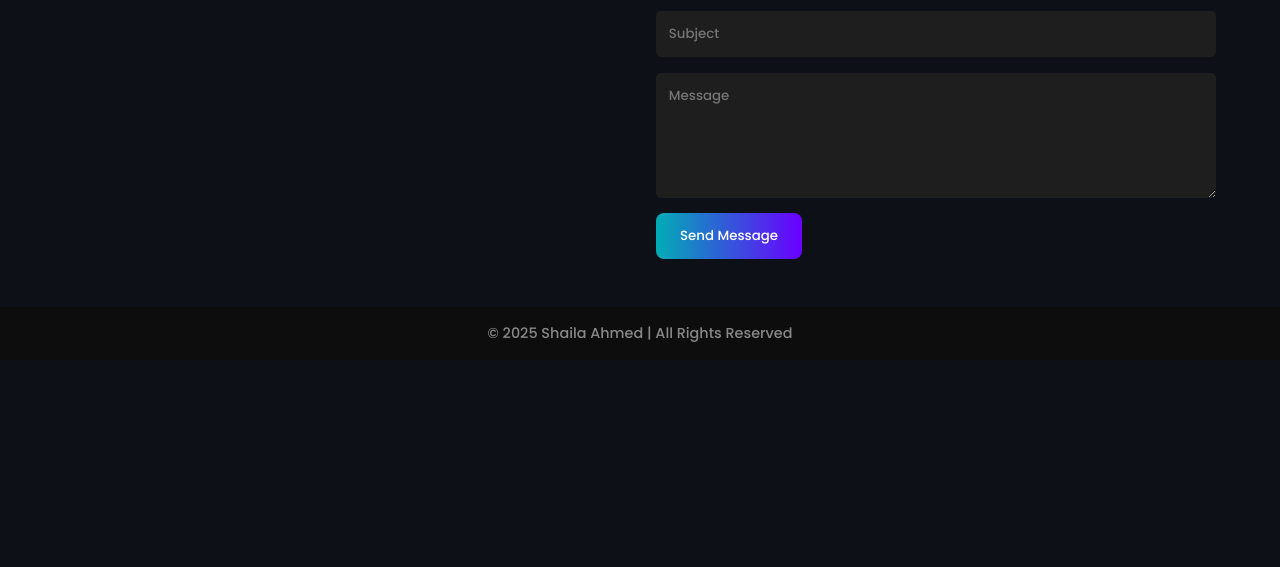
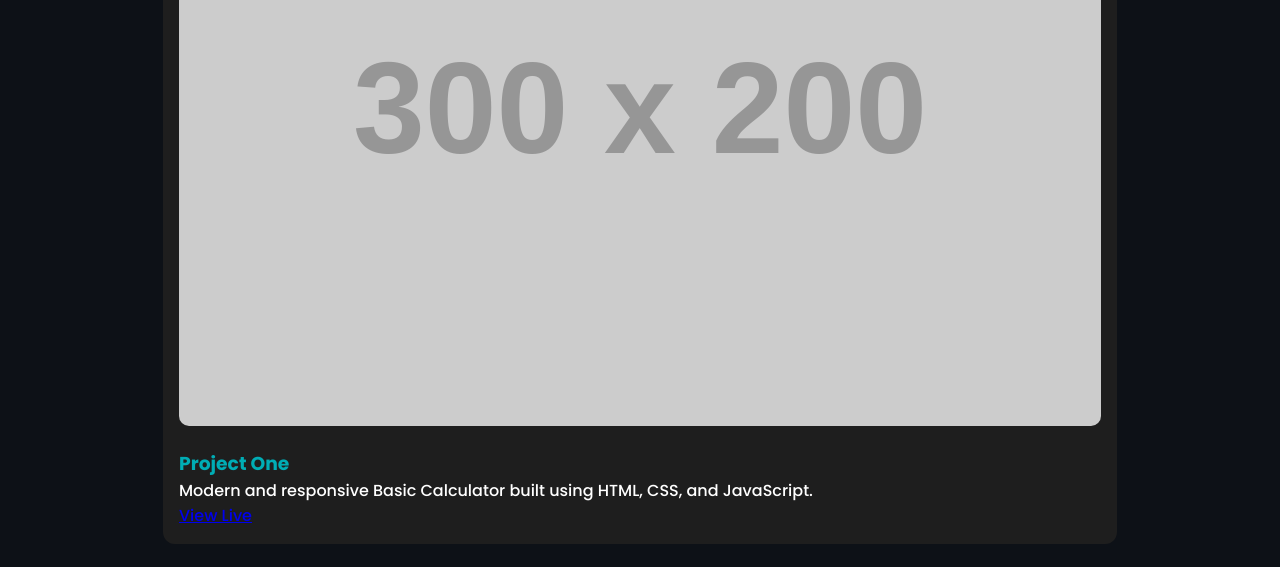
Before and after one commit to shailaahmed16/My-Portfolio, a plain HTML site: page index.html in a window 1280 px wide. Shown: the part 1265-1832 px from the top of the page. Before the commit the page ends 1625 px from the top, so only its background shows below. Drawn offline with nearby package versions, Linux system fonts and the light colour scheme; placeholder pictures from the web are drawn by us.

Commit message:
index.html

```diff
--- a/index.html
+++ b/index.html
@@ -150,6 +150,30 @@
         .tool-name {
             font-size: 14px;
             color: #ccc;
+        }
+        .projects {
+            display: grid;
+            grid-template-columns: repeat(auto-fit, minmax(300px, 1fr));
+            gap: 2rem;
+            padding: 3rem 5%;
+        }
+        .project-card {
+            background-color: #1e1e1e;
+            padding: 1rem;
+            border-radius: 12px;
+            transition: transform 0.3s ease, box-shadow 0.3s ease;
+        }
+        .project-card:hover {
+            transform: translateY(-10px);
+            box-shadow: 0 4px 15px rgba(0, 173, 181, 0.3);
+        }
+        .project-card img {
+            width: 100%;
+            border-radius: 10px;
+        }
+        .project-card h3 {
+            margin-top: 1rem;
+            color: #00ADB5;
         }
 
         .contact {
@@ -306,6 +330,13 @@
                 </div>
             </div>
         </div>
+         <section class="projects" id="projects">
+        <div class="project-card">
+            <img src="https://via.placeholder.com/300x200" alt="Project 1">
+            <h3>Project One</h3>
+            <p>Modern and responsive Basic Calculator built using HTML, CSS, and JavaScript.</p>
+            <a href="https://shailaahmed16.github.io/calculator/" target="_blank">View Live</a>
+        </div>
     </section>
     <section class="contact" id="contact">
         <div class="contact-info">
```
